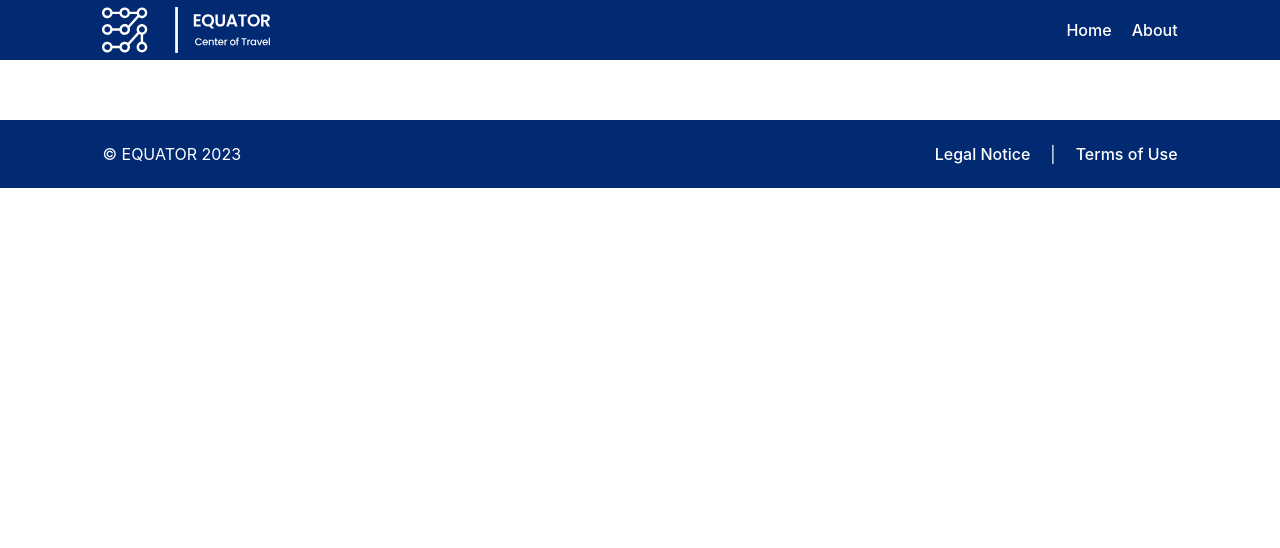
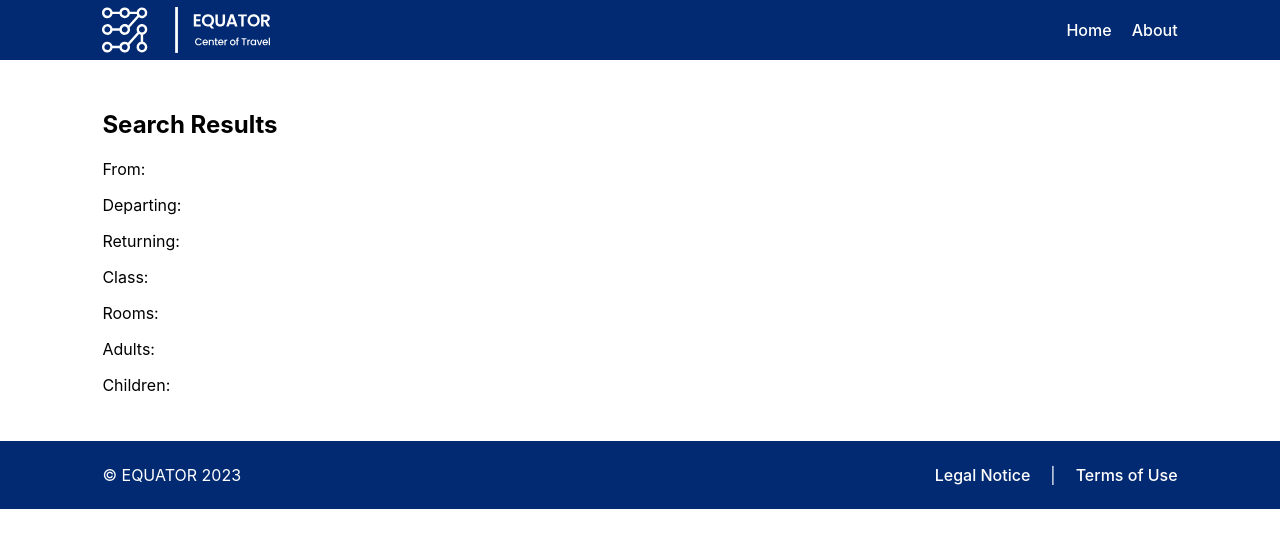
Before and after one commit to LJun58/forecepts-interview-frontend-task, a Vue app: page /search in a window 1280 px wide. Shown: the top 548 px of the page. Built offline with nearby package versions, Linux system fonts and the light colour scheme.

Commit message:
fix: sticky destination button div, added a page after user click teh search button in the modal.

```diff
--- a/src/components/HotelSelection.vue
+++ b/src/components/HotelSelection.vue
@@ -160,6 +160,11 @@ hr {
   flex-wrap: wrap;
   box-shadow: 0 4px 12px rgba(0, 0, 0, 0.1);
   padding: 8px;
+
+  position: sticky;
+  top: 0;
+  background-color: #fff;
+  z-index: 1;
 }
 
 .destination-buttons button {
@@ -326,6 +331,7 @@ hr {
 }
 .vicinity-info {
   position: relative;
+  z-index: 0;
 }
 
 .vicinity-info .tooltiptext {
@@ -340,7 +346,7 @@ hr {
   text-wrap: nowrap;
 
   position: absolute;
-  z-index: 1;
+  z-index: 0;
   top: 100%;
 }
 
--- a/src/components/Modal/BookFlightHotelSearchForm.vue
+++ b/src/components/Modal/BookFlightHotelSearchForm.vue
@@ -1,5 +1,7 @@
 <script setup>
 import { ref, computed, onMounted, onBeforeUnmount } from 'vue'
+import { useRouter } from 'vue-router'
+const router = useRouter()
 
 const from = ref('Kuala Lumpur')
 const departing = ref('2025-05-07')
@@ -47,15 +49,30 @@ onBeforeUnmount(() => {
   document.removeEventListener('click', handleClickOutside)
 })
 
+// function search() {
+//   console.log({
+//     from: from.value,
+//     departing: departing.value,
+//     returning: returning.value,
+//     travelClass: travelClass.value,
+//     adults: adults.value,
+//     children: children.value,
+//     rooms: rooms.value,
+//   })
+// }
+
 function search() {
-  console.log({
+  router.push({
+    name: 'SearchResults',
+    query: {
       from: from.value,
       departing: departing.value,
       returning: returning.value,
       travelClass: travelClass.value,
+      rooms: rooms.value,
       adults: adults.value,
       children: children.value,
-    rooms: rooms.value,
+    },
   })
 }
 
--- a/src/components/Modal/HotelDetailModal.vue
+++ b/src/components/Modal/HotelDetailModal.vue
@@ -199,6 +199,7 @@ const amenityIcons = {
   justify-content: center;
   align-items: flex-start;
   padding: 2rem 0;
+  z-index: 1;
 }
 .modal {
   background: white;
--- a/src/router/index.js
+++ b/src/router/index.js
@@ -13,6 +13,11 @@ const router = createRouter({
       name: 'TripDetailView',
       component: () => import('@/views/TripDetailView.vue'),
     },
+    {
+      path: '/search',
+      name: 'SearchResults',
+      component: () => import('@/views/SearchResultsView.vue'),
+    },
   ],
 })
 
--- /dev/null
+++ b/src/views/SearchResultsView.vue
@@ -0,0 +1,18 @@
+<script setup>
+import { useRoute } from 'vue-router'
+
+const route = useRoute()
+</script>
+
+<template>
+  <div>
+    <h2>Search Results</h2>
+    <p>From: {{ route.query.from }}</p>
+    <p>Departing: {{ route.query.departing }}</p>
+    <p>Returning: {{ route.query.returning }}</p>
+    <p>Class: {{ route.query.travelClass }}</p>
+    <p>Rooms: {{ route.query.rooms }}</p>
+    <p>Adults: {{ route.query.adults }}</p>
+    <p>Children: {{ route.query.children }}</p>
+  </div>
+</template>
```
Lines whose indentation alone changed are shown as unchanged.
